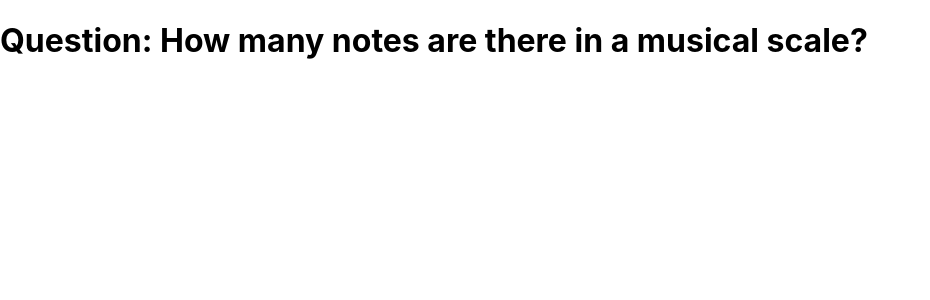
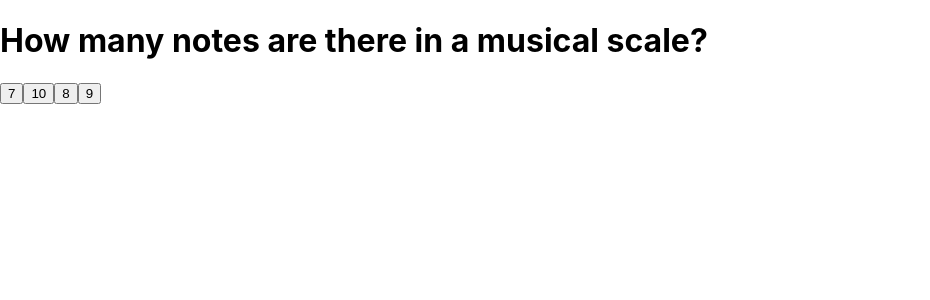
Before and after one commit to Technigo/project-redux-quiz-old, a React (Create React App) app: page / in a window 1280 px wide. Shown: the top 300 px of the page, without its empty margins (0-930 px from the left). Built offline with nearby package versions, Linux system fonts and the light colour scheme.

Commit message:
questionflow, summary

```diff
--- a/src/App.js
+++ b/src/App.js
@@ -2,6 +2,7 @@ import React from 'react'
 import { Provider } from 'react-redux'
 import { combineReducers, configureStore } from '@reduxjs/toolkit'
 import { quiz } from 'reducers/quiz'
+
 
 import { CurrentQuestion } from 'components/CurrentQuestion'
 
@@ -14,7 +15,10 @@ const store = configureStore({ reducer })
 export const App = () => {
   return (
     <Provider store={store}>
+
       <CurrentQuestion />
+
+
     </Provider>
   )
 }
--- a/src/components/CurrentQuestion.js
+++ b/src/components/CurrentQuestion.js
@@ -1,16 +1,42 @@
-import React from 'react'
-import { useSelector } from 'react-redux'
+import React from "react";
+import { useSelector, useDispatch } from "react-redux";
+import { quiz } from "reducers/quiz";
+import { Summary } from 'components/Summary'
 
-export const CurrentQuestion = () => {
-  const question = useSelector((state) => state.quiz.questions[state.quiz.currentQuestionIndex])
+export const CurrentQuestion = ({ id }) => {
+  const question = useSelector(
+    (state) => state.quiz.questions[state.quiz.currentQuestionIndex]
+  );
+
+  const isQuizOver = useSelector((state) => state.quiz.quizOver)
+
+  const dispatch = useDispatch();
 
   if (!question) {
-    return <h1>Oh no! I could not find the current question!</h1>
+    return <h1>Oh no! I could not find the current question!</h1>;
   }
+
+  if(isQuizOver) {
+    return <Summary  />
+  }
+
+  const onSubmitAnswer = (id, index) => {
+    dispatch(
+      quiz.actions.submitAnswer({ questionId: id, answerIndex: index })
+    );
+    dispatch(
+      quiz.actions.goToNextQuestion({ id })
+    );
+  };
 
   return (
     <div>
-      <h1>Question: {question.questionText}</h1>
+      <h1> {question.questionText} </h1>
+      {question.options.map((item, index) => (
+        <button key={item} onClick={() => onSubmitAnswer(question.id, index)}>
+          {item}
+        </button>
+      ))}
     </div>
-  )
-}
+  );
+};
--- /dev/null
+++ b/src/components/Summary.js
@@ -0,0 +1,18 @@
+import React from 'react'
+import { quiz } from "../reducers/quiz";
+import { useSelector } from "react-redux";
+
+
+export const Summary = () => {
+
+  const answers = useSelector((state) => state.quiz.answers)
+
+  return (
+    <div>
+      {answers.map((item) => (
+        console.log(item)
+      ))}
+
+    </div>
+  );
+};
```
Also changed, not shown: src/reducers/quiz.js (line endings or trailing spaces).
